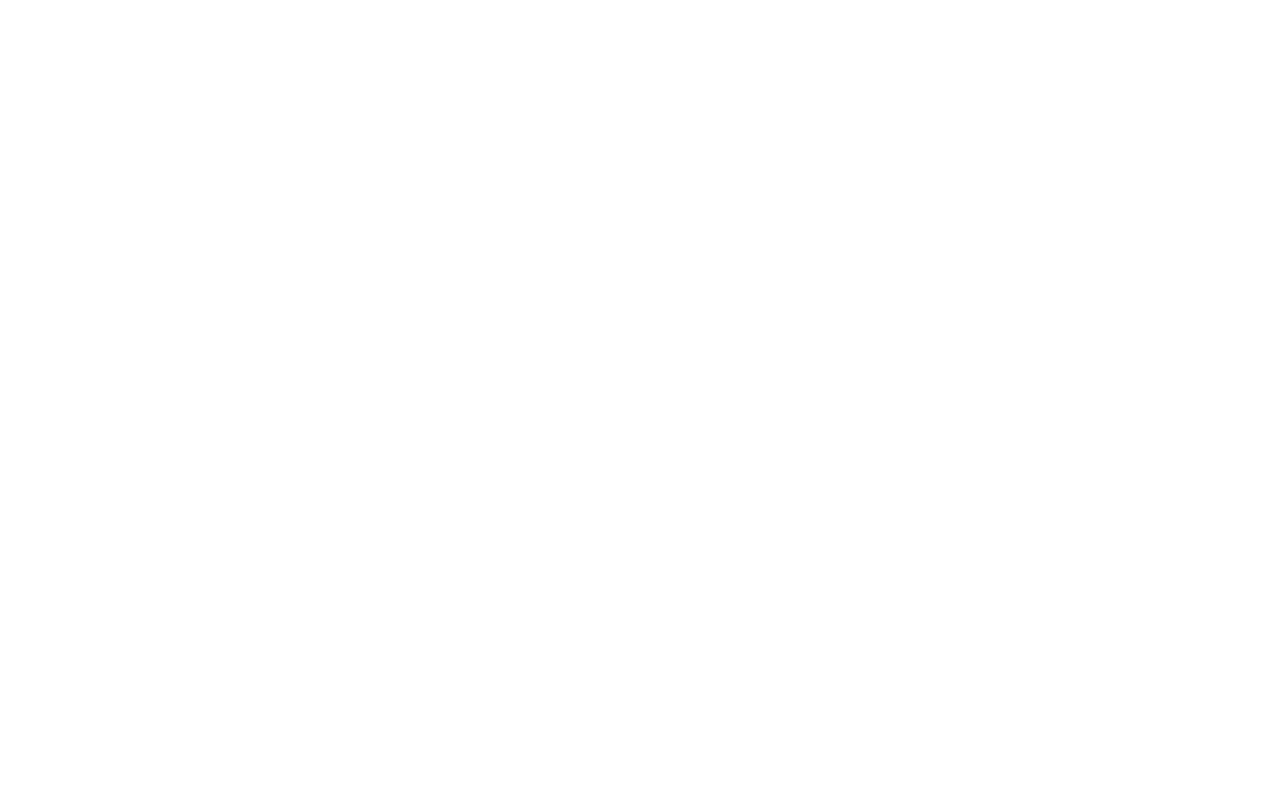
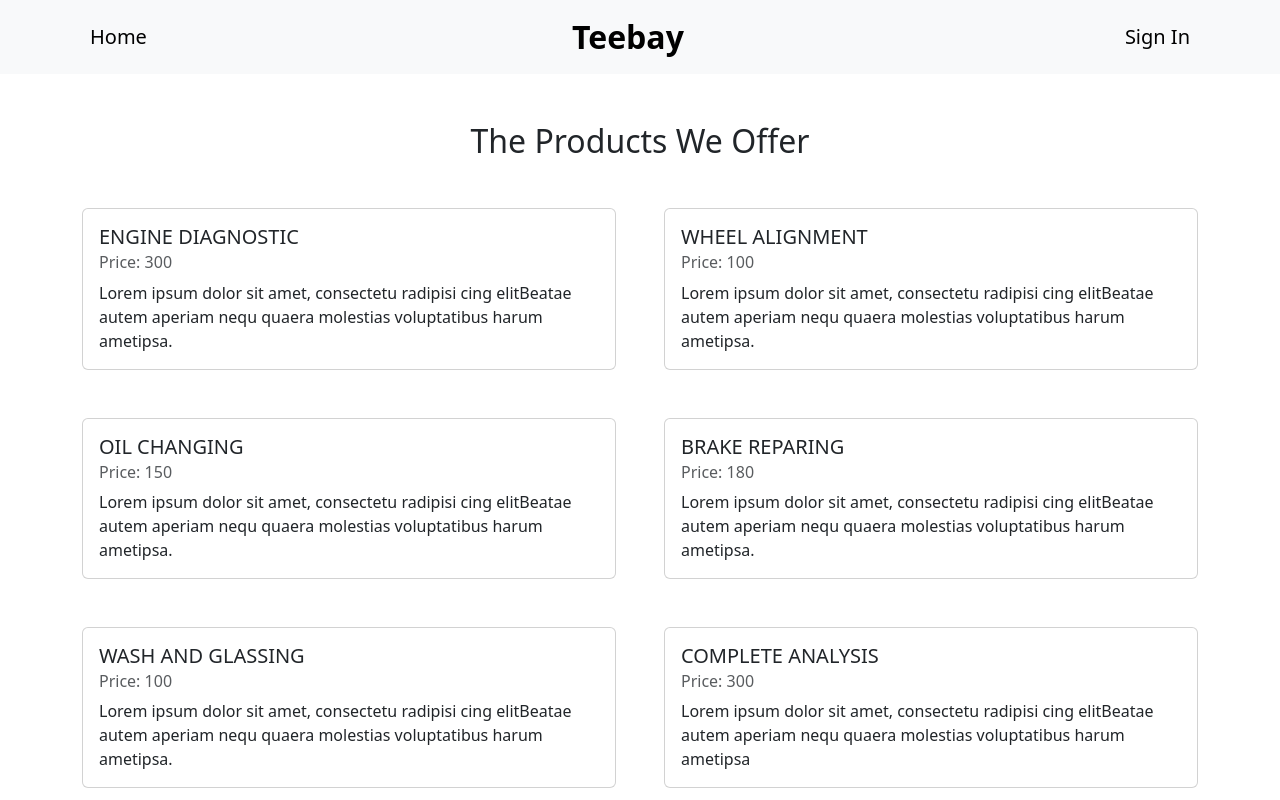
Before and after one commit to SJMormo/teebay-client, a React (Create React App) app: page / in a window 1280 px wide. Before the commit this address had no page. Built offline with nearby package versions, Linux system fonts and the light colour scheme; no server answers.

Commit message:
Navbar added

```diff
--- a/src/App.js
+++ b/src/App.js
@@ -4,14 +4,16 @@
 import AllProducts from './Pages/AllProducts/AllProducts';
 import 'bootstrap/dist/css/bootstrap.min.css';
 import SignUp from './Pages/Login/SignUp';
+import Header from './Pages/Header';
 
 function App() {
   return (
     <div>
+      <Header></Header>
       <Routes>
+        <Route path="/" element={<AllProducts></AllProducts>}></Route>
         <Route path="/signin" element={<SignIn></SignIn>}></Route>
         <Route path="/signup" element={<SignUp></SignUp>}></Route>
-        <Route path="/allproducts" element={<AllProducts></AllProducts>}></Route>
       </Routes>
     </div>
   );
--- a/src/Pages/AllProducts/AllProducts.js
+++ b/src/Pages/AllProducts/AllProducts.js
@@ -13,7 +13,7 @@
 
   return (
     <div className="container mt-5">
-      <h2 className="mb-5 text-center">All Products</h2>
+      <h2 className="mb-5 text-center">The Products We Offer</h2>
       <Row sm={1} md={2} className="g-5">
         {products.map((product) => (
           <Product key={product.id} product={product}></Product>
--- /dev/null
+++ b/src/Pages/Header.js
@@ -0,0 +1,59 @@
+import React from "react";
+import { Container, Nav, Navbar } from "react-bootstrap";
+import { useAuthState } from "react-firebase-hooks/auth";
+import { Link, useNavigate } from "react-router-dom";
+import auth from "../firebase.init";
+import { signOut } from "firebase/auth";
+
+const Header = () => {
+  const [user, loading] = useAuthState(auth);
+  const navigate = useNavigate();
+
+  const logOut = () => {
+    signOut(auth);
+    navigate("/");
+  };
+
+  return (
+    <div>
+      <Navbar bg="light" expand="lg">
+        <Container>
+          <Navbar.Collapse id="basic-navbar-nav">
+            <Nav className="me-auto">
+              <Nav.Link className="fs-5 text-black" as={Link} to="/">
+                Home
+              </Nav.Link>
+            </Nav>
+          </Navbar.Collapse>
+          <Navbar.Brand className="fs-2 text-black fw-bold" as={Link} to="/">
+            Teebay
+          </Navbar.Brand>
+          <Navbar.Toggle aria-controls="basic-navbar-nav" />
+          <Navbar.Collapse id="basic-navbar-nav">
+            <Nav className="ms-auto">
+              {/* <Nav.Link className="fs-5 text-black" as={Link} to="/blogs">
+                Blogs
+              </Nav.Link> */}
+              {user ? (
+                <Nav.Link
+                  className="fs-5 text-black"
+                  as={Link}
+                  onClick={logOut}
+                  to="/"
+                >
+                  Sign Out
+                </Nav.Link>
+              ) : (
+                <Nav.Link className="fs-5 text-black" as={Link} to="/signin">
+                  Sign In
+                </Nav.Link>
+              )}
+            </Nav>
+          </Navbar.Collapse>
+        </Container>
+      </Navbar>
+    </div>
+  );
+};
+
+export default Header;
```
